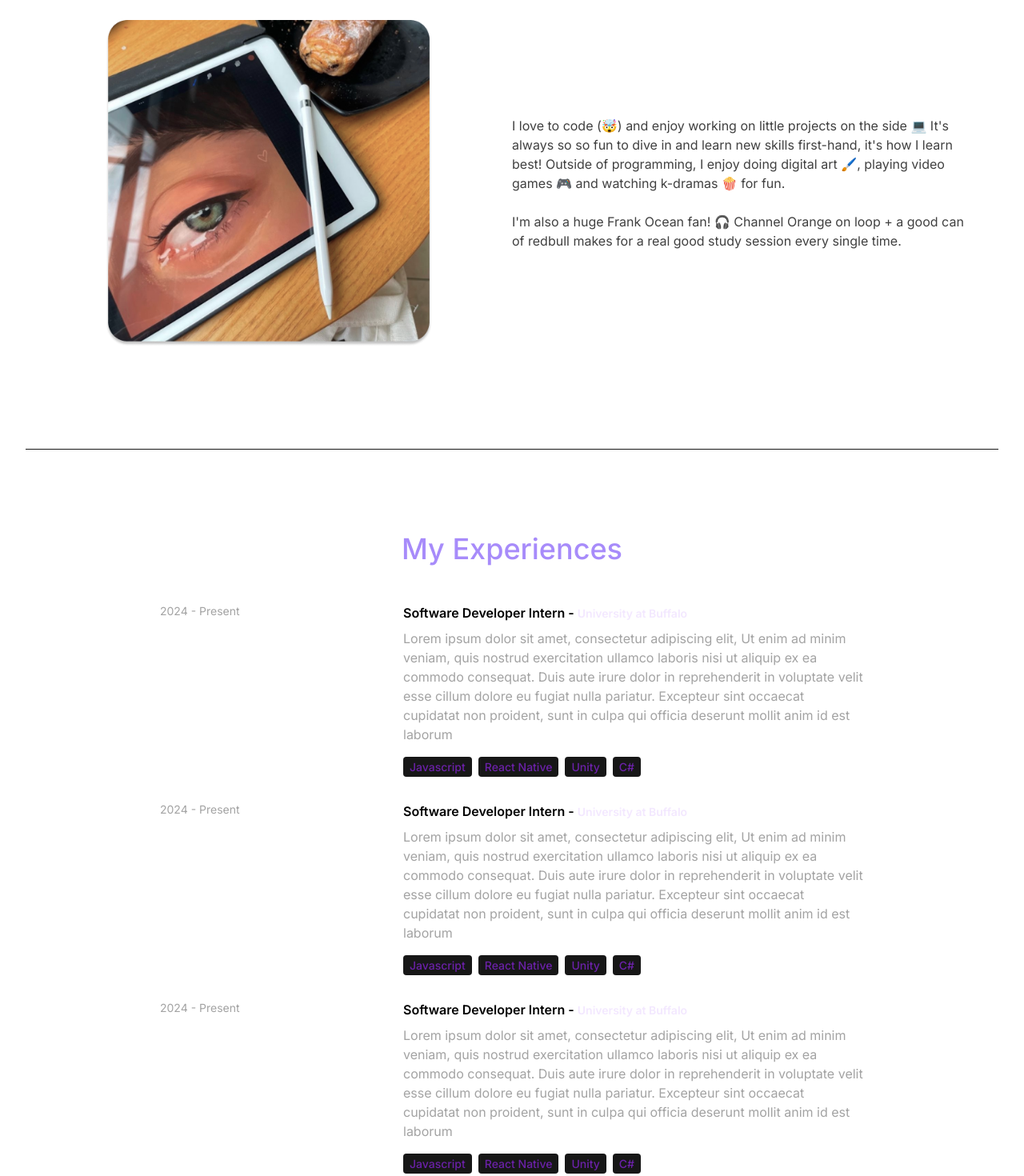
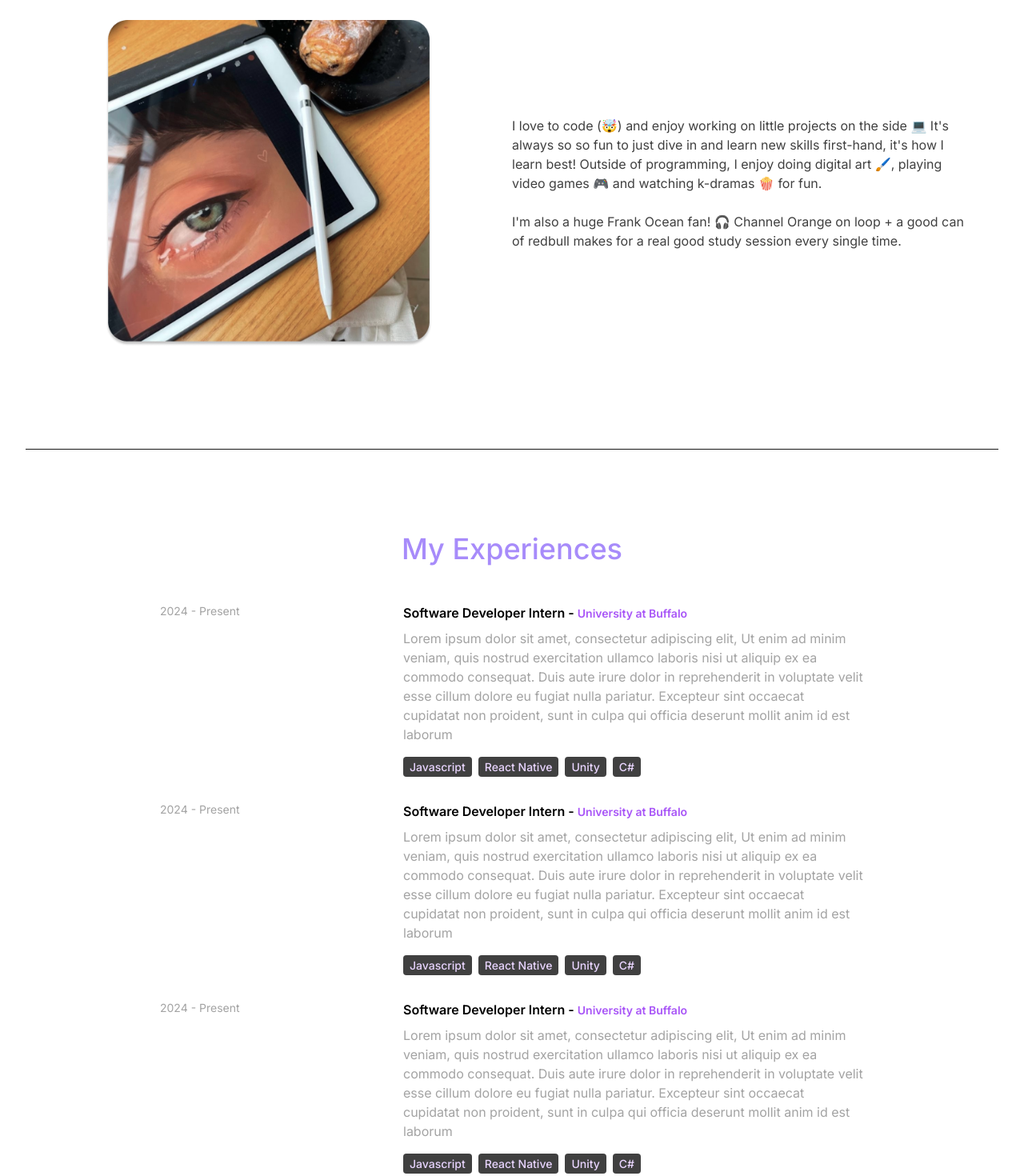
Before and after one commit to mafruhamanal/frontend-app, a React (Create React App) app in the folder client/: page / in a window 1280 px wide. Shown: the part 1040-2510 px from the top of the page at 80% size. Built offline with nearby package versions, Linux system fonts and the light colour scheme.

Commit message:
types changed

```diff
--- a/client/src/components/Experience.js
+++ b/client/src/components/Experience.js
@@ -17,7 +17,7 @@ const Experiences = () => {
             <div className="w-full max-w-xl lg:w-3/4">
               <h6 className="mb-2 font-semibold">
                 {experience.role} - {""}
-                <span className="text-sm text-purple-100">
+                <span className="text-sm text-purple-500">
                   {experience.company}
                 </span>{" "}
               </h6>
@@ -25,7 +25,7 @@ const Experiences = () => {
               {experience.technologies.map((tech, index) => (
                 <span
                   key={index}
-                  className="mr-2 mt-4 rounded bg-neutral-900 px-2 py-1 text-sm font-medium text-purple-800"
+                  className="mr-2 mt-4 rounded bg-neutral-700 px-2 py-1 text-sm font-medium text-purple-200"
                 >
                   {tech}
                 </span>
--- a/client/src/components/Hero.js
+++ b/client/src/components/Hero.js
@@ -6,7 +6,7 @@ const Hero = () => {
       <div className="flex flex-wrap">
         <div className="w-full lg:w-1/2">
           <div className="flex flex-col items-center lg:items-start">
-            <h1 className="pb-16 text-6xl font-medium tracking-tight lg:mt-16 lg:text-8xl text-neutral-800">
+            <h1 className="pb-16 text-6xl font-medium tracking-tight lg:mt-16 lg:text-8xl text-neutral-700">
               Hello, I'm Mafruha !
             </h1>
 
--- a/client/src/components/Navbar.js
+++ b/client/src/components/Navbar.js
@@ -10,9 +10,15 @@ const Navbar = () => {
         <img className="mx-2 w-11" src={logo} alt="Maf" />
       </div>
       <div className="m-8 flex items-center justify-center gap-4 text-2xl text-neutral-800">
-        <FaLinkedin />
+        <a href="https://www.linkedin.com/in/mafruhamanal/">
+          <FaLinkedin />
+        </a>
+        <a href="https://github.com/mafruhamanal">
         <FaGithub />
+        </a>
+        <a href="https://www.instagram.com/_mafruha?igsh=dTc5bmFlNW80YXgy&utm_source=qr">
         <FaInstagram />
+        </a>
       </div>
     </nav>
   );
--- a/client/src/components/Technologies.js
+++ b/client/src/components/Technologies.js
@@ -14,30 +14,30 @@ const Technologies = () => {
         Technologies
       </h2>
       <div className="flex flex-wrap items-center justify-center gap-4">
-        <div className="rounded-2xl border-4 border-neutral-800 p-4">
+        <div className="rounded-2xl p-4">
           <RiReactjsLine className="text-5xl text-cyan-400" />
         </div>
 
-        <div className="rounded-2xl border-4 border-neutral-800 p-4">
+        <div className="rounded-2xl p-4">
           <SiMongodb className="text-5xl text-green-500" />
         </div>
-        <div className="rounded-2xl border-4 border-neutral-800 p-4">
+        <div className="rounded-2xl  p-4">
           <FaNodeJs className="text-5xl text-lime-500" />
         </div>
-        <div className="rounded-2xl border-4 border-neutral-800 p-4">
+        <div className="rounded-2xl p-4">
           <RiTailwindCssFill className="text-5xl text-sky-400" />
         </div>
-        <div className="rounded-2xl border-4 border-neutral-800 p-4">
+        <div className="rounded-2xl p-4">
           <IoLogoFirebase className="text-5xl text-amber-400" />
         </div>
-        <div className="rounded-2xl border-4 border-neutral-800 p-4">
-          <RiReactjsLine className="text-5xl text-white-400" />
+        <div className="rounded-2xl p-4">
+          <RiReactjsLine className="text-5xl text-neutral-300" />
         </div>
-        <div className="rounded-2xl border-4 border-neutral-800 p-4">
+        <div className="rounded-2xl  p-4">
           <FaPython className="text-5xl text-sky-900" />
         </div>
-        <div className="rounded-2xl border-4 border-neutral-800 p-4">
-          <SiFlask className="text-5xl text-neutral-200" />
+        <div className="rounded-2xl p-4">
+          <SiFlask className="text-5xl text-neutral-400" />
         </div>
       </div>
     </div>
--- a/client/src/constants/index.js
+++ b/client/src/constants/index.js
@@ -4,7 +4,7 @@ export const HERO_CONTENT = `I'm Mafruha Manal, currently an undergrad in Comput
 
 `;
 
-export const ABOUT_TEXT = `I love to code (🤯) and enjoy working on little projects on the side 💻 It's always so so fun to dive in and learn new skills first-hand, it's how I learn best! Outside of programming, I enjoy doing digital art 🖌️, playing video games 🎮 and watching k-dramas 🍿 for fun.`;
+export const ABOUT_TEXT = `I love to code (🤯) and enjoy working on little projects on the side 💻 It's always so so fun to just dive in and learn new skills first-hand, it's how I learn best! Outside of programming, I enjoy doing digital art 🖌️, playing video games 🎮 and watching k-dramas 🍿 for fun.`;
 
 export const EXPERIENCES = [
   {
--- a/client/src/style.css
+++ b/client/src/style.css
@@ -799,6 +799,16 @@ video {
   background-color: rgb(255 255 255 / var(--tw-bg-opacity));
 }
 
+.bg-neutral-700{
+  --tw-bg-opacity: 1;
+  background-color: rgb(64 64 64 / var(--tw-bg-opacity));
+}
+
+.bg-neutral-600{
+  --tw-bg-opacity: 1;
+  background-color: rgb(82 82 82 / var(--tw-bg-opacity));
+}
+
 .bg-gradient-to-r{
   background-image: linear-gradient(to right, var(--tw-gradient-stops));
 }
@@ -1006,6 +1016,16 @@ video {
   color: rgb(167 139 250 / var(--tw-text-opacity));
 }
 
+.text-purple-500{
+  --tw-text-opacity: 1;
+  color: rgb(168 85 247 / var(--tw-text-opacity));
+}
+
+.text-purple-400{
+  --tw-text-opacity: 1;
+  color: rgb(192 132 252 / var(--tw-text-opacity));
+}
+
 .antialiased{
   -webkit-font-smoothing: antialiased;
   -moz-osx-font-smoothing: grayscale;
```
